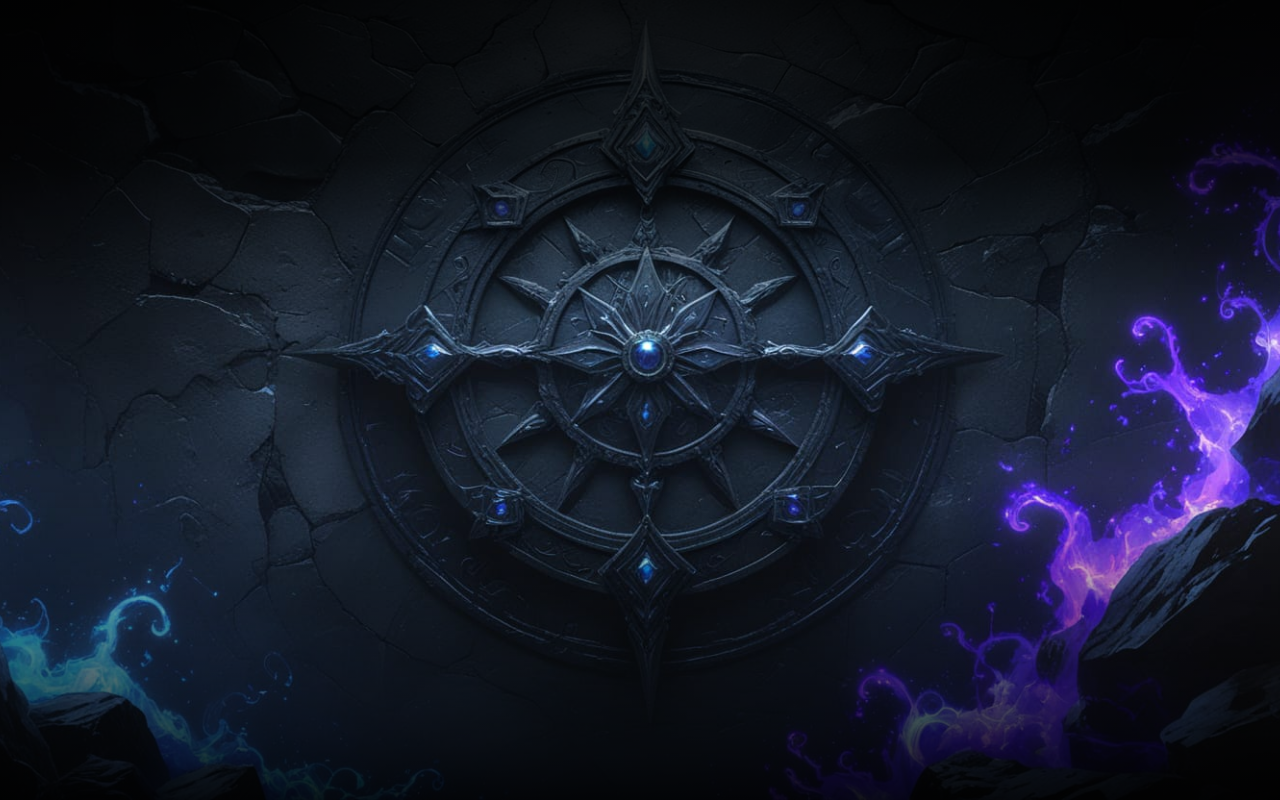
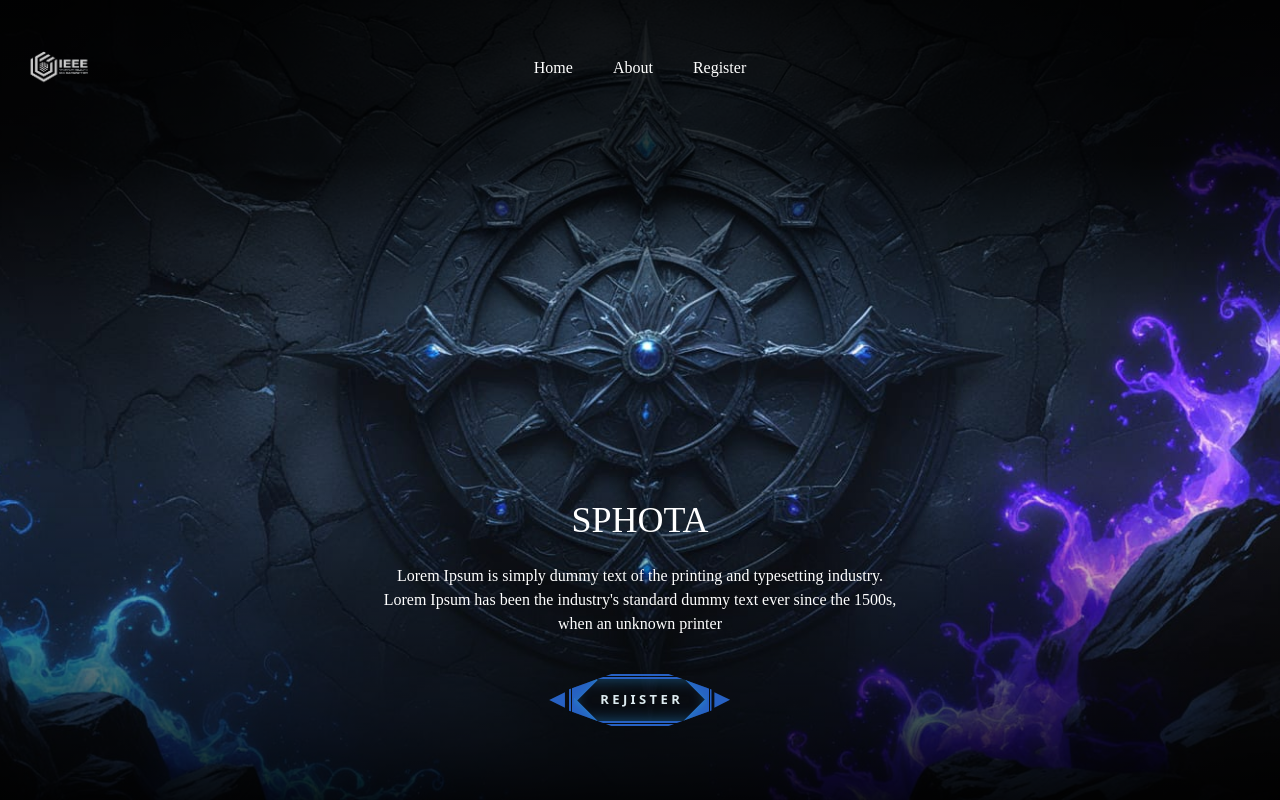
Before and after one commit to aswin1661/Sphota_landing_page, a Next.js app: page / in a window 1280 px wide. Built offline with nearby package versions, Linux system fonts and the light colour scheme.

Commit message:
SKELTON TRIAL

```diff
--- a/app/components/home.tsx
+++ b/app/components/home.tsx
@@ -1,17 +1,46 @@
+import Image from "next/image";
+import Link from "next/link";
+
 export default function Home() {
     return(
         <div
             className="relative flex w-screen h-screen items-center justify-center bg-cover bg-center"
             style={{ backgroundImage: "url('/images/home.jpg')" }}
         >
+            {/* Fixed watermark in top left */}
+            <div className="fixed top-4 left-4 z-20 opacity-80">
+                <Image src="/images/IEEE logo Full White.png" alt="Watermark" width={80} height={50} />
+            </div>
+
+            {/* Centered Nav Bar */}
+            <nav className="absolute top-10 left-1/2 -translate-x-1/2 z-30">
+                <div className="flex gap-10  px-8 py-4">
+                    <Link href="/" className="cinzel-decorative-regular hover:text-yellow-300 transition">Home</Link>
+                    <Link href="/about" className="cinzel-decorative-regular hover:text-yellow-300 transition">About</Link>
+                    <Link href="/register" className="cinzel-decorative-regular hover:text-yellow-300 transition">Register</Link>
+                </div>
+            </nav>
             <div className="absolute inset-0 pointer-events-none opacity-90"
                 style={{
                     background: "linear-gradient(to bottom, black 0%, rgba(0,0,0,0.85) 20%, rgba(0,0,0,0) 40%, rgba(0,0,0,0) 60%, rgba(0, 0, 0, 1) 100%, black 100%)"
                 }}
             ></div>
-            <>
-
-            </>
+            <h1 className="pt-[30vh] fixed cinzel-decorative-regular text-4xl">SPHOTA</h1>
+            <h3 className=" fixed text-center pt-[50vh] cinzel-text text-md">Lorem Ipsum is simply dummy text of the printing and typesetting industry.<br/>
+             Lorem Ipsum has been the industry's standard dummy text ever since the 1500s, <br/>
+              when an unknown printer</h3>
+            {/* Play Button with Clip Animation */}
+                <button className="mt-[75vh]">
+                    R E J I S T E R
+                    <div id="clip">
+                        <div id="leftTop" className="corner"></div>
+                        <div id="rightBottom" className="corner"></div>
+                        <div id="rightTop" className="corner"></div>
+                        <div id="leftBottom" className="corner"></div>
+                    </div>
+                    <span id="rightArrow" className="arrow"></span>
+                    <span id="leftArrow" className="arrow"></span>
+                </button>
         </div>
     )
 }
--- a/app/globals.css
+++ b/app/globals.css
@@ -5,6 +5,7 @@
 .cinzel-decorative-regular {
   font-family: "Cinzel Decorative", serif;
   font-weight: 400;
+  color: white;
   font-style: normal;
 }
 
@@ -23,5 +24,176 @@
 .cinzel-regular {
   font-family: "Cinzel", serif;
   font-weight: 400;
+  font-size: 10vh;
   font-style: normal;
 }
+.cinzel-text {
+  font-family: "Cinzel", serif;
+  color: white;
+  font-style: normal;
+}
+
+/* From Uiverse.io by Navarog21 */
+button {
+  position: relative;
+  width: 11em;
+  height: 4em;
+  outline: none;
+  transition: 0.1s;
+  background-color: transparent;
+  border: none;
+  font-size: 13px;
+  font-weight: bold;
+  color: #ddebf0;
+}
+
+#clip {
+  --color: #2761c3;
+  position: absolute;
+  top: 0;
+  overflow: hidden;
+  width: 100%;
+  height: 100%;
+  border: 5px double var(--color);
+  box-shadow: inset 0px 0px 15px #195480;
+  -webkit-clip-path: polygon(30% 0%, 70% 0%, 100% 30%, 100% 70%, 70% 100%, 30% 100%, 0% 70%, 0% 30%);
+}
+
+.arrow {
+  position: absolute;
+  transition: 0.2s;
+  background-color: #2761c3;
+  top: 35%;
+  width: 11%;
+  height: 30%;
+}
+
+#leftArrow {
+  left: -13.5%;
+  -webkit-clip-path: polygon(100% 0, 100% 100%, 0 50%);
+}
+
+#rightArrow {
+  -webkit-clip-path: polygon(100% 49%, 0 0, 0 100%);
+  left: 102%;
+}
+
+button:hover #rightArrow {
+  background-color: #27c39f;
+  left: -15%;
+  animation: 0.6s ease-in-out both infinite alternate rightArrow8;
+}
+
+button:hover #leftArrow {
+  background-color: #27c39f;
+  left: 103%;
+  animation: 0.6s ease-in-out both infinite alternate leftArrow8;
+}
+
+.corner {
+  position: absolute;
+  width: 4em;
+  height: 4em;
+  background-color: #2761c3;
+  box-shadow: inset 1px 1px 8px #2781c3;
+  transform: scale(1) rotate(45deg);
+  transition: 0.2s;
+}
+
+#rightTop {
+  top: -1.98em;
+  left: 91%;
+}
+
+#leftTop {
+  top: -1.96em;
+  left: -3.0em;
+}
+
+#leftBottom {
+  top: 2.10em;
+  left: -2.15em;
+}
+
+#rightBottom {
+  top: 45%;
+  left: 88%;
+}
+
+button:hover #leftTop {
+  animation: 0.1s ease-in-out 0.05s both changeColor8,
+  0.2s linear 0.4s both lightEffect8;
+}
+
+button:hover #rightTop {
+  animation: 0.1s ease-in-out 0.15s both changeColor8,
+  0.2s linear 0.4s both lightEffect8;
+}
+
+button:hover #rightBottom {
+  animation: 0.1s ease-in-out 0.25s both changeColor8,
+  0.2s linear 0.4s both lightEffect8;
+}
+
+button:hover #leftBottom {
+  animation: 0.1s ease-in-out 0.35s both changeColor8,
+  0.2s linear 0.4s both lightEffect8;
+}
+
+button:hover .corner {
+  transform: scale(1.25) rotate(45deg);
+}
+
+button:hover #clip {
+  animation: 0.2s ease-in-out 0.55s both greenLight8;
+  --color: #27c39f;
+}
+
+@keyframes changeColor8 {
+  from {
+    background-color: #2781c3;
+  }
+
+  to {
+    background-color: #27c39f;
+  }
+}
+
+@keyframes lightEffect8 {
+  from {
+    box-shadow: 1px 1px 5px #27c39f;
+  }
+
+  to {
+    box-shadow: 0 0 2px #27c39f;
+  }
+}
+
+@keyframes greenLight8 {
+  from {
+  }
+
+  to {
+    box-shadow: inset 0px 0px 32px #27c39f;
+  }
+}
+
+@keyframes leftArrow8 {
+  from {
+    transform: translate(0px);
+  }
+
+  to {
+    transform: translateX(10px);
+  }
+}
+
+@keyframes rightArrow8 {
+  from {
+    transform: translate(0px);
+  }
+
+  to {
+    transform: translateX(-10px);
+  }
+}
```
Also changed, not shown: public/images/IEEE logo Full White.png (added).
